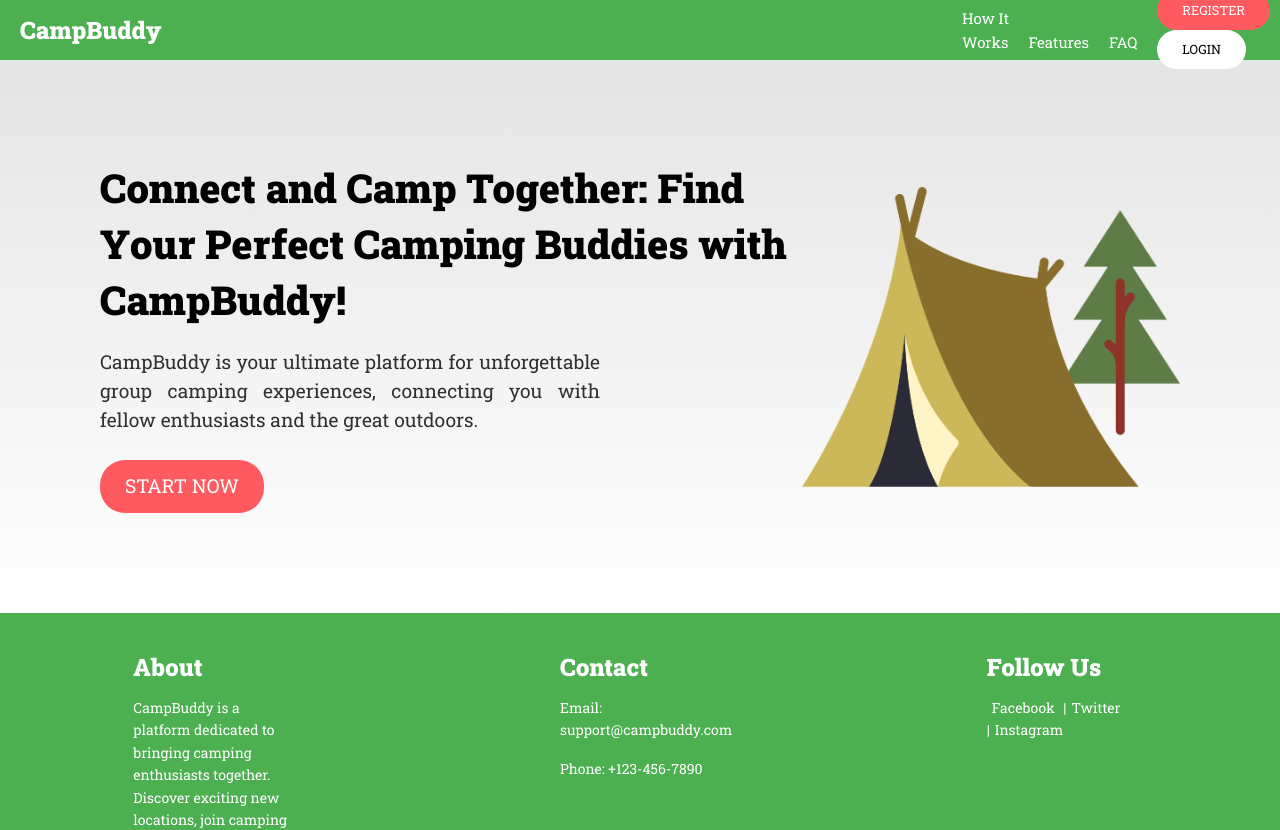
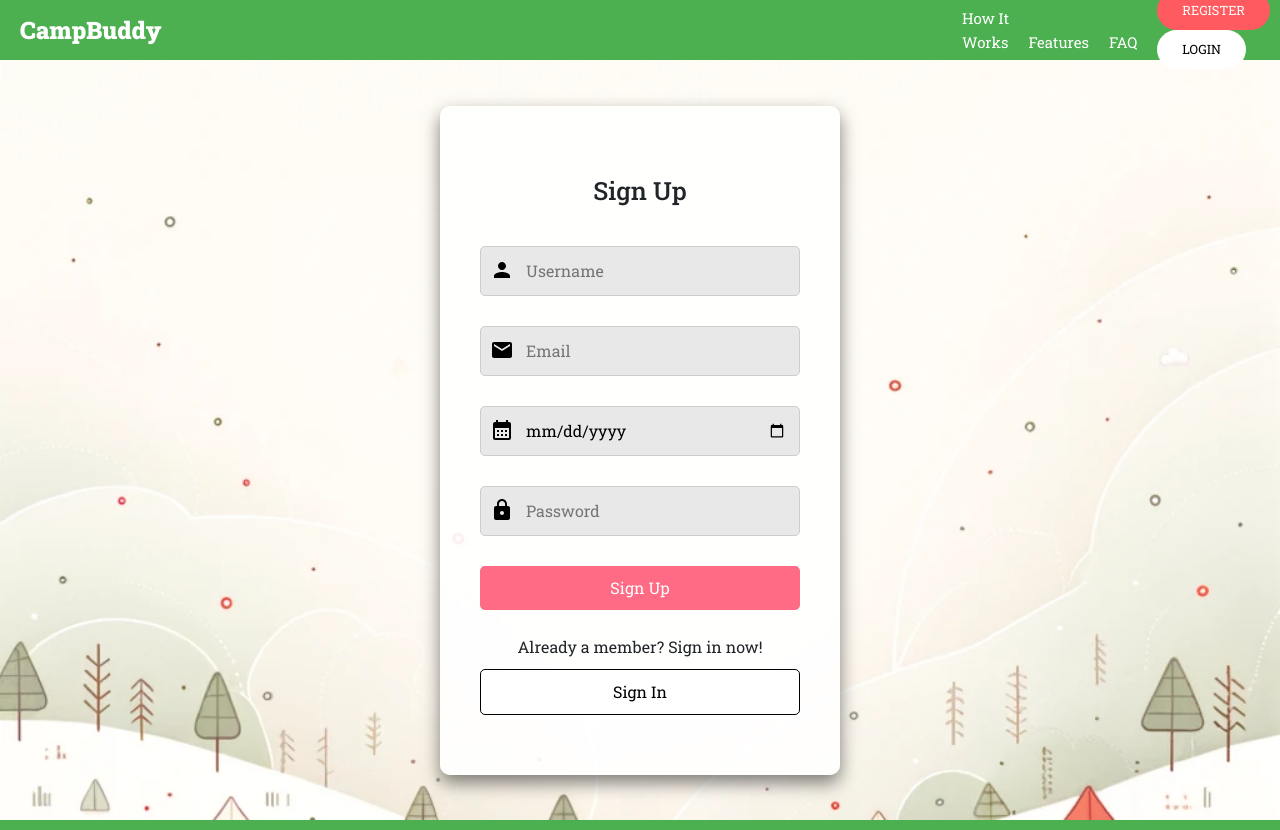
Before and after one commit to LamiaBelkhadem/campbuddyTwo, a React (Create React App) app: page / in a window 1280 px wide. Shown: the top 830 px of the page. Built offline with nearby package versions, Linux system fonts and the light colour scheme.

Commit message:
added register and login pages

```diff
--- a/package.json
+++ b/package.json
@@ -11,6 +11,8 @@
     "@testing-library/react": "^13.4.0",
     "@testing-library/user-event": "^13.5.0",
     "bootstrap": "^5.3.2",
+    "node.js": "^0.0.1-security",
+    "nodemon": "^3.0.1",
     "react": "^18.2.0",
     "react-dom": "^18.2.0",
     "react-scripts": "5.0.1",
--- a/src/App.js
+++ b/src/App.js
@@ -1,8 +1,9 @@
 
 import Home from "./pages/home/Home"
 import Landing from "./pages/landing/Landing";
+import Register from "./pages/register/Register";
 function App() {
-  return <Landing/>
+  return <Register/>
 
 
 }
--- /dev/null
+++ b/src/components/Register_win/Register_win.jsx
@@ -0,0 +1,39 @@
+import React from 'react';
+import './register_win.css';
+import HttpsIcon from '@mui/icons-material/Https';
+import EmailIcon from '@mui/icons-material/Email';
+import {Person} from "@mui/icons-material";
+import CalendarMonthIcon from '@mui/icons-material/CalendarMonth';
+function Register_win() {
+    return (
+        <div className="login-container">
+            <div className="login-box">
+                <h2 className="title">Sign Up</h2>
+                <div className="text-input">
+                    <div className="input-icon">
+                        <input className="input-box" type="username" placeholder="Username" />
+                        <Person className="icon"/>
+                    </div>
+                    <div className="input-icon">
+                        <input className="input-box" type="email" placeholder="Email" />
+                        <EmailIcon className="icon"/>
+                    </div>
+                    <div className="input-icon">
+                        <input className="input-box" type="date" placeholder="Date of Birth" />
+                        <CalendarMonthIcon className="icon"/>
+                    </div>
+                    <div className="input-icon">
+                        <input className="input-box" type="password" placeholder="Password" />
+                        <HttpsIcon className="icon"/>
+                    </div>
+                </div>
+
+                <button className="login-btn">Sign Up</button>
+                <div className="or-section">Already a  member? Sign in now!</div>
+                <button className="register-btn">Sign In</button>
+            </div>
+        </div>
+    );
+}
+
+export default Register_win;
--- /dev/null
+++ b/src/components/Register_win/register_win.css
@@ -0,0 +1,125 @@
+.login-container {
+    display: flex;
+    justify-content: center;
+    align-items: center;
+    height: 95vh;
+    background: url("../../../public/assets/background_landing.png") center/cover no-repeat, linear-gradient(to bottom, white, #ff6a85 );
+}
+
+.login-box {
+    background: rgba(255, 255, 255, 0.9); /* slightly transparent to let the background image subtly show through */
+    padding: 40px;
+    border-radius: 10px;
+    width: 400px;
+    box-shadow: 0 8px 18px rgba(0, 0, 0, 0.5);
+}
+
+.title {
+    text-align: center;
+    margin-bottom: 40px;
+
+}
+
+input {
+    width: 100%;
+    padding: 12px;
+    margin: 10px ;
+    border: 1px solid #ccc;
+    border-radius: 5px;
+    background-color: #E8E8E8 ;
+}
+.input-box{
+    margin-bottom:30px;
+
+}
+.remember-container {
+    display: flex;
+    align-items: center;
+    gap: 10px;
+    width: 100%;
+
+}
+label{
+    width: 200px;
+}
+
+.or-section {
+    text-align: center;
+    margin:10px;
+}
+
+
+.input-icon {
+    position: relative;
+    width: 100%;
+}
+
+.input-icon > input {
+    padding-left: 35px;
+}
+
+.input-icon > span {
+    position: absolute;
+    left: 10px;
+    top: 50%;
+    transform: translateY(-50%);
+}
+
+
+
+.input-box:focus {
+    outline: none;
+    border-color: #ff6a85;
+}
+
+.login-btn {
+    width: 100%;
+    background: #ff6a85;
+    color: #fff;
+    padding: 10px;
+    border: none;
+    border-radius: 5px;
+    cursor: pointer;
+    margin-bottom:15px;
+}
+
+.input-icon {
+    position: relative;
+    width: 100%;
+}
+
+.input-icon > input {
+    padding-left: 45px;
+}
+
+.input-icon  .icon {
+    position: absolute;
+    left: 10px;
+    top: 30%;
+    transform: translateY(-50%);
+}
+
+.login-btn:hover {
+    background-color: #ff5070; /* slightly darker on hover */
+}
+
+.input-box:focus {
+    outline: none;
+    border-color: #ff6a85;
+}
+
+.register-btn {
+    width: 100%;
+    background: white;
+    color: black;
+    padding: 10px;
+    border: none;
+    border-radius: 5px;
+    cursor: pointer;
+    border: black solid 1px;
+    margin-bottom: 20px;
+}
+
+.register-btn:hover{
+    background: #DADADA;
+}
--- /dev/null
+++ b/src/components/login/Login.jsx
@@ -0,0 +1,32 @@
+import React from 'react';
+import './login.css';
+import HttpsIcon from '@mui/icons-material/Https';
+import EmailIcon from '@mui/icons-material/Email';
+function Login() {
+    return (
+        <div className="login-container">
+            <div className="login-box">
+                <h2 className="title">Sign In</h2>
+                <div className="text-input">
+                    <div className="input-icon">
+                        <input className="input-box" type="email" placeholder="Email" />
+                        <EmailIcon className="icon"/>
+                    </div>
+                    <div className="input-icon">
+                        <input className="input-box" type="password" placeholder="Password" />
+                        <HttpsIcon className="icon"/>
+                    </div>
+                </div>
+                <div className="remember-container">
+                    <input className="checkbox" type="checkbox"  id="remember" />
+                    <label htmlFor="remember">Remember me</label>
+                </div>
+                <button className="login-btn">LOGIN</button>
+                <div className="or-section">Not a  member? Sign Up now!</div>
+                <button className="register-btn">Sign Up</button>
+            </div>
+        </div>
+    );
+}
+
+export default Login;
--- /dev/null
+++ b/src/components/login/login.css
@@ -0,0 +1,125 @@
+.login-container {
+    display: flex;
+    justify-content: center;
+    align-items: center;
+    height: 95vh;
+    background: url("../../../public/assets/background_landing.png") center/cover no-repeat, linear-gradient(to bottom, white, #ff6a85 );
+}
+
+.login-box {
+    background: rgba(255, 255, 255, 0.9); /* slightly transparent to let the background image subtly show through */
+    padding: 40px;
+    border-radius: 10px;
+    width: 400px;
+    box-shadow: 0 8px 18px rgba(0, 0, 0, 0.5);
+}
+
+.title {
+    text-align: center;
+    margin-bottom: 40px;
+
+}
+
+input {
+    width: 100%;
+    padding: 12px;
+    margin: 10px ;
+    border: 1px solid #ccc;
+    border-radius: 5px;
+    background-color: #E8E8E8 ;
+}
+.input-box{
+    margin-bottom:30px;
+
+}
+.remember-container {
+    display: flex;
+    align-items: center;
+    gap: 10px;
+    width: 100%;
+
+}
+label{
+    width: 200px;
+}
+
+.or-section {
+    text-align: center;
+    margin:10px;
+}
+
+
+.input-icon {
+    position: relative;
+    width: 100%;
+}
+
+.input-icon > input {
+    padding-left: 35px;
+}
+
+.input-icon > span {
+    position: absolute;
+    left: 10px;
+    top: 50%;
+    transform: translateY(-50%);
+}
+
+
+
+.input-box:focus {
+    outline: none;
+    border-color: #ff6a85;
+}
+
+.login-btn {
+    width: 100%;
+    background: #ff6a85;
+    color: #fff;
+    padding: 10px;
+    border: none;
+    border-radius: 5px;
+    cursor: pointer;
+    margin-bottom:15px;
+}
+
+.input-icon {
+    position: relative;
+    width: 100%;
+}
+
+.input-icon > input {
+    padding-left: 45px;
+}
+
+.input-icon  .icon {
+    position: absolute;
+    left: 10px;
+    top: 30%;
+    transform: translateY(-50%);
+}
+
+.login-btn:hover {
+    background-color: #ff5070; /* slightly darker on hover */
+}
+
+.input-box:focus {
+    outline: none;
+    border-color: #ff6a85;
+}
+
+.register-btn {
+    width: 100%;
+    background: white;
+    color: black;
+    padding: 10px;
+    border: none;
+    border-radius: 5px;
+    cursor: pointer;
+    border: black solid 1px;
+    margin-bottom: 20px;
+}
+
+.register-btn:hover{
+    background: #DADADA;
+}
--- /dev/null
+++ b/src/pages/register/Register.js
@@ -0,0 +1,22 @@
+import Navbar_landing from "../../components/navbar_landing/Navbar_landing";
+import Footer from "../../components/Footer/Footer";
+import Login from "../../components/login/Login";
+import Register_win from "../../components/Register_win/Register_win";
+
+
+export default function Register(){
+    return (
+        <>
+            <Navbar_landing/>
+
+            <div className="window">
+                <Register_win />
+            </div>
+
+
+            <Footer/>
+
+
+
+        </>);
+}
```
Also changed, not shown: src/pages/Login/Loginp.js (added, +17 -0 lines), public/assets/background_landing.png (added), src/pages/Login/login.css (added), src/pages/register/register.css (added), 1 other file (tests, documents, lock files or other folders).
